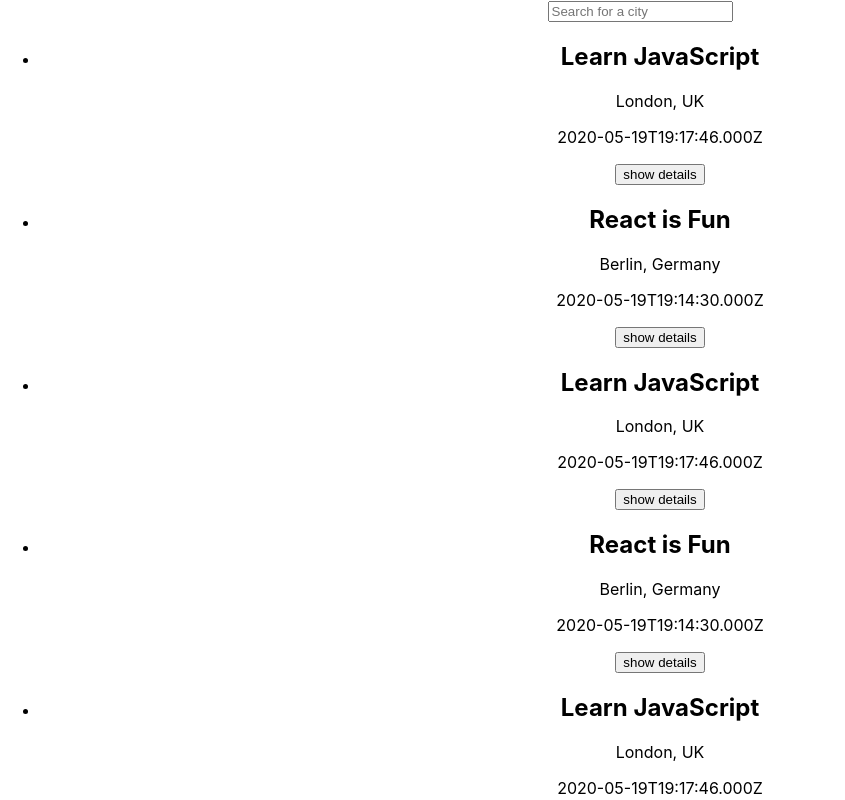
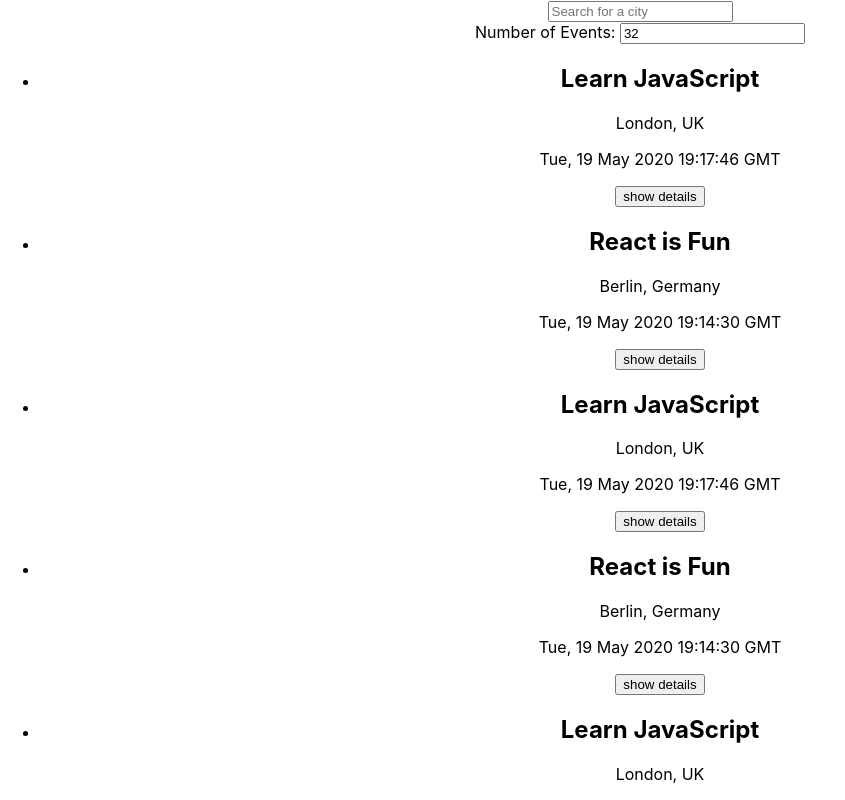
Before and after one commit to ghaydon30/meet, a React (Create React App) app: page / in a window 1280 px wide. Shown: the top 800 px of the page, without its empty margins (0-845 px from the left). Built offline with nearby package versions, Linux system fonts and the light colour scheme.

Commit message:
Changed code based on events not showing up in dropdown.

```diff
--- a/src/App.js
+++ b/src/App.js
@@ -29,8 +29,8 @@ const App = () => {
   return (
     <div className="App">
       <CitySearch allLocations={allLocations} setCurrentCity={setCurrentCity} />
+      <NumberOfEvents />
       <EventList events={events} />
-      <NumberOfEvents setCurrentNOE={setCurrentNOE}/>
     </div>
   );
  }
--- a/src/components/Event.js
+++ b/src/components/Event.js
@@ -6,12 +6,12 @@ const Event = ({event}) => {
   const [showDetails, setShowDetails] = useState(false);
 
   return (
-    <li className='event' key={event.id}>
-    <h2>{event.summary}</h2>
-    <p>{event.location}</p>
-    <p>{event.created}</p>
+    <li className='event'>
+    <h2>{event && event.summary}</h2>
+      <p>{event && event.location}</p>
+      <p>{event && (new Date(event.created)).toUTCString()}</p>
     {showDetails ? (
-      <div className="details">
+      <div className='details'>
         <h3>Event Details</h3>
         <p>{event.description}</p>
       </div>) :
--- a/src/components/NumberOfEvents.js
+++ b/src/components/NumberOfEvents.js
@@ -1,31 +1,28 @@
-const NumberOfEvents = ({ setCurrentNOE, setErrorAlert }) => {
+// src/components/NumberOfEvents.js
+
+import { useState } from "react";
+
+const NumberOfEvents = () => {
+
+  const [number, setNumber] = useState(32);
+
   const handleInputChanged = (event) => {
     const value = event.target.value;
-
-    // Alerts
-    let errorText;
-    if (value <= 0) {
-        errorText = 'The number must be higher than 0.'
-    } else {
-        errorText = ''
-    }
-
-    setCurrentNOE(value);
-    setErrorAlert(errorText);
-  };
+    setNumber(value);
+  }
 
   return (
-    <div id='number-of-events'>
-        <label htmlFor='number-of-events-input'>Number of Events: </label>
-        <input
-        type='value'
-        id='number-of-events-input'
-        className='number-of-events-input'
-        defaultValue={32}
+    <div id="number-of-events">
+      <label htmlFor="number-of-events-input">Number of Events: </label>
+      <input
+        type="text"
+        id="number-of-events-input"
+        className="number-of-events-input"
+        value={number}
         onChange={handleInputChanged}
-        />
+      />
     </div>
-);
-};
+  );
+}
 
 export default NumberOfEvents;
```
Also changed, not shown: 2 other files (tests, documents, lock files or other folders).
